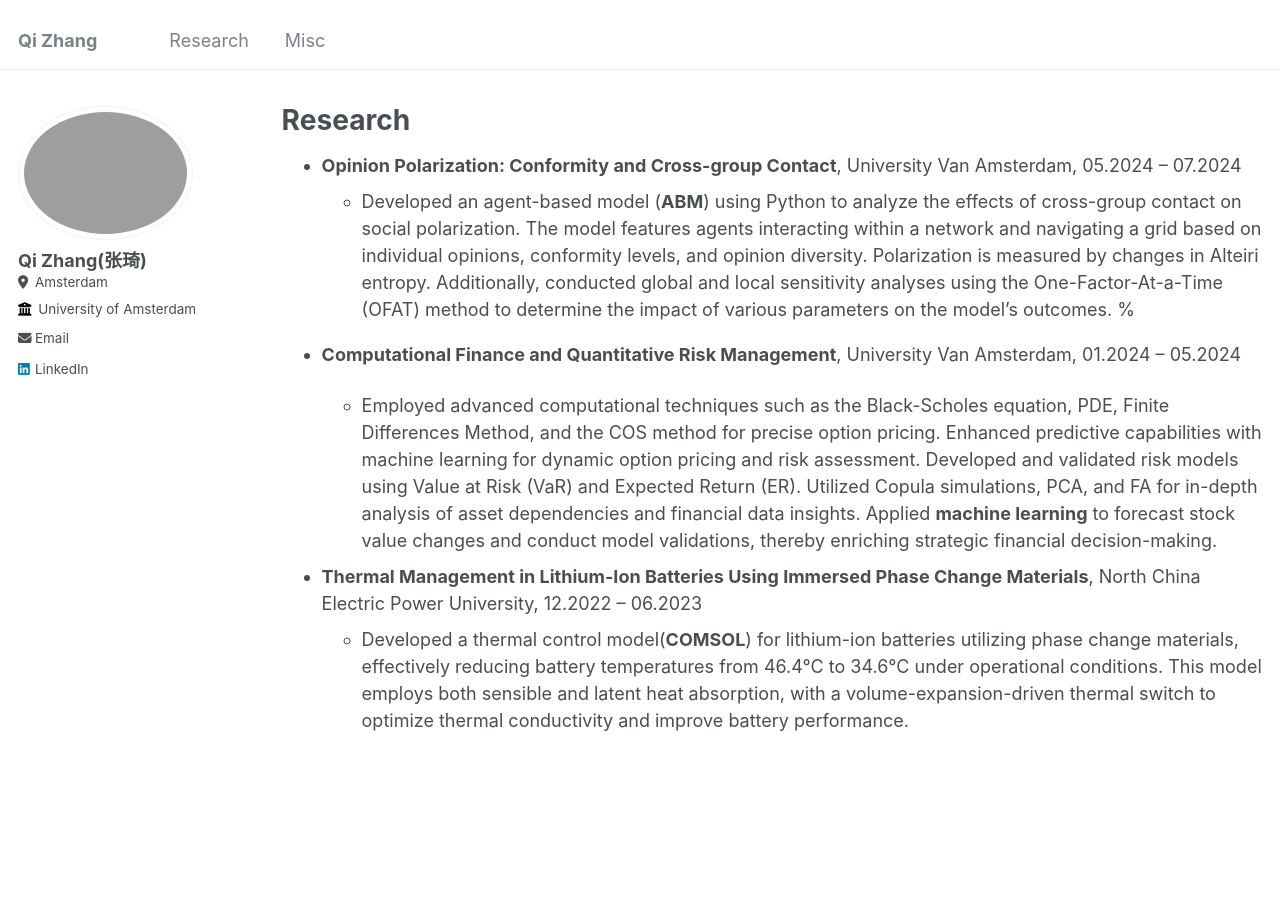
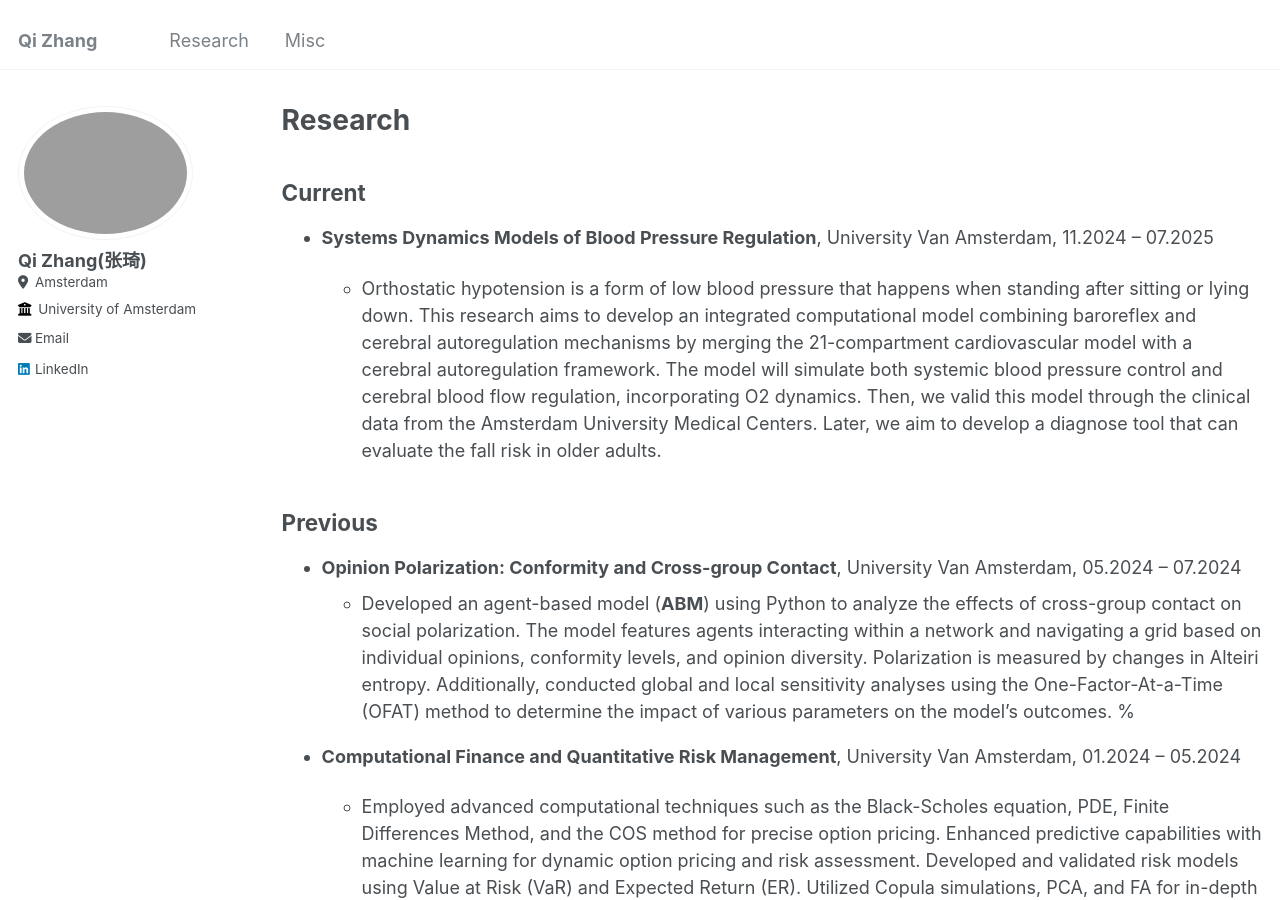
Before and after one commit to archiezq/qizhang.github.io, a Jekyll site: the page built from _pages/cv.md, in a window 1280 px wide and 900 px high. Built offline with Jekyll 4.4.1, drawn with Linux system fonts in a browser that asks for light colours.

```diff
--- a/_pages/cv.md
+++ b/_pages/cv.md
@@ -42,6 +42,19 @@ redirect_from:
 * **其他软件**: SolidWorks, AutoCad, Comsol, Tableau, Visio, LaTex
 * **英语水平**: 六级 566，雅思 6.5 -->
 
+## Current
+* **Systems Dynamics Models of Blood Pressure Regulation**,
+University Van Amsterdam, 11.2024 -- 07.2025
+
+  * Orthostatic hypotension is a form of low blood pressure that happens when standing after sitting or lying down. This research aims to develop an integrated computational model combining baroreflex and cerebral autoregulation mechanisms by merging the 21-compartment cardiovascular model with a cerebral autoregulation framework. The model will simulate both systemic blood pressure control and cerebral blood flow regulation, incorporating O2 dynamics. Then, we valid this model through the clinical data from the Amsterdam University Medical Centers. Later, we aim to develop a diagnose tool that can evaluate the fall risk in older adults.
+
+
+
+
+
+
+
+## Previous
 
 * **Opinion Polarization: Conformity and Cross-group Contact**, University Van Amsterdam, 05.2024 -- 07.2024
   * Developed an agent-based model (**ABM**) using Python to analyze the effects of cross-group contact on social polarization. The model features agents interacting within a network and navigating a grid based on individual opinions, conformity levels, and opinion diversity. Polarization is measured by changes in Alteiri entropy. Additionally, conducted global and local sensitivity analyses using the One-Factor-At-a-Time (OFAT) method to determine the impact of various parameters on the model's outcomes.
```
Also changed, not shown: _pages/about.md (+1 -2 lines).
